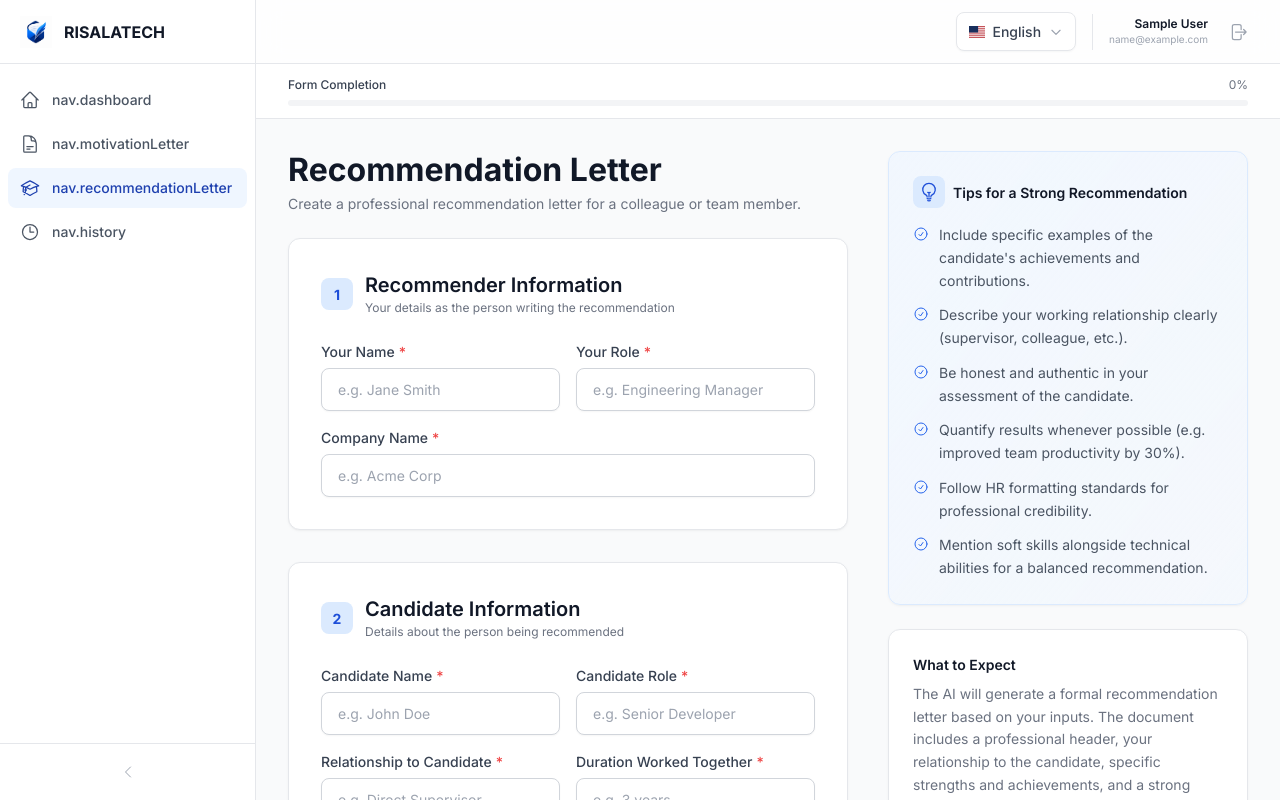
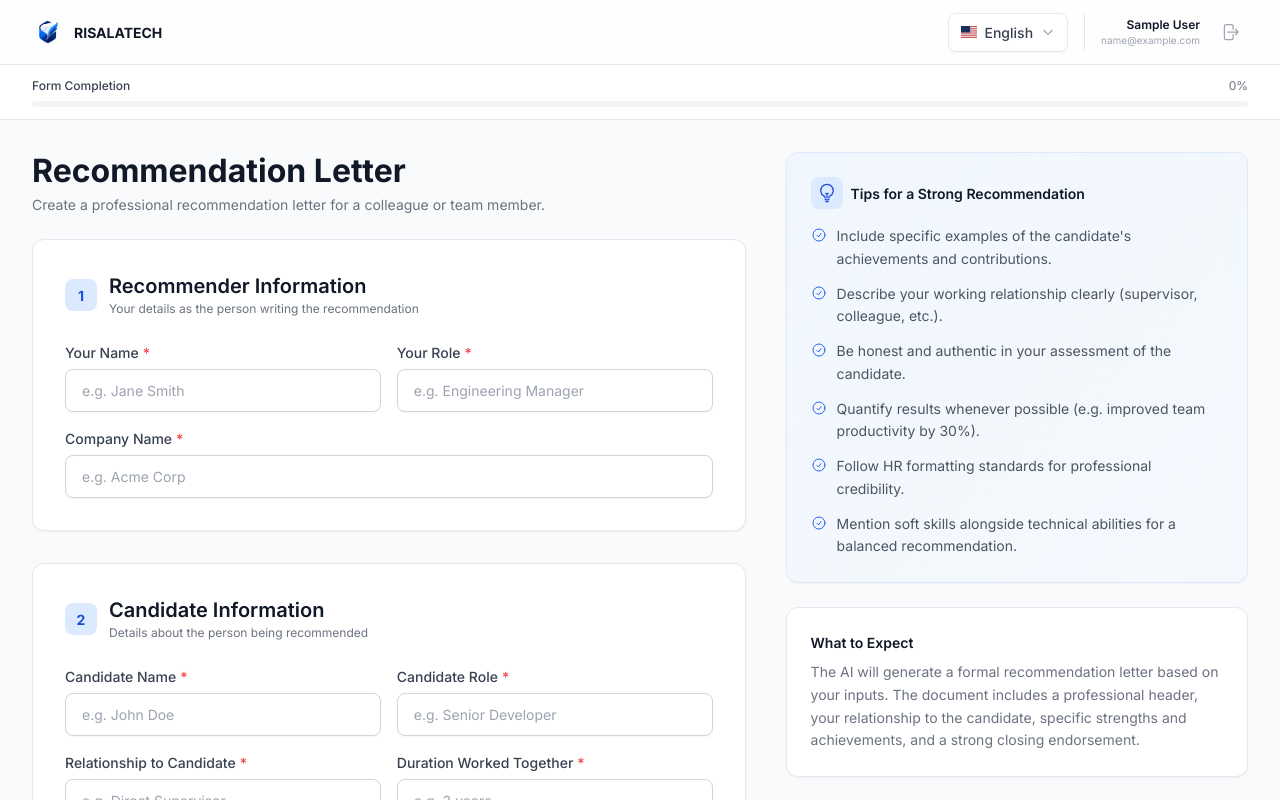
Before and after one commit to Nourhenebenothmen22/career-docs-ai, a React (Vite) app in the folder frontend/: page /recommendation-letter in a window 1280 px wide. Shown: the top 800 px of the page. Built offline with nearby package versions, Linux system fonts and the light colour scheme; sample sign-in values are in the browser's storage.

Commit message:
fix: keep landing page at / for all users; fix login redirect to /motivation-letter

```diff
--- a/frontend/src/App.jsx
+++ b/frontend/src/App.jsx
@@ -1,19 +1,17 @@
 import { lazy, Suspense, useEffect } from 'react';
-import { BrowserRouter, Routes, Route, Navigate } from 'react-router-dom';
+import { BrowserRouter, Routes, Route, Navigate, Outlet } from 'react-router-dom';
 import { useTranslation } from 'react-i18next';
 import './i18n';
 import ErrorBoundary from './components/ErrorBoundary';
 import ToastContainer from './components/ui/Toast';
 import useAppStore from './store/useAppStore';
+import Header from './components/layout/Header';
 
 const Landing = lazy(() => import('./pages/Landing'));
 const Login = lazy(() => import('./pages/Login'));
 const Register = lazy(() => import('./pages/Register'));
-const Dashboard = lazy(() => import('./pages/Dashboard'));
-const History = lazy(() => import('./pages/History'));
 const MotivationLetter = lazy(() => import('./pages/MotivationLetter'));
 const RecommendationLetter = lazy(() => import('./pages/RecommendationLetter'));
-const Layout = lazy(() => import('./components/layout/Layout'));
 
 function PageLoader() {
   return (
@@ -33,6 +31,21 @@ function ProtectedRoute({ children }) {
   return token ? children : <Navigate to="/login" replace />;
 }
 
+function AuthLayoutWrapper() {
+  return (
+    <div className="min-h-screen bg-gray-50">
+      <Header />
+      <main className="flex-1">
+        <Outlet />
+      </main>
+    </div>
+  );
+}
+
+function RootRedirector() {
+  return <Landing />;
+}
+
 function AppContent() {
   const { i18n } = useTranslation();
 
@@ -46,15 +59,12 @@ function AppContent() {
     <ErrorBoundary>
       <BrowserRouter>
         <Routes>
-          {/* Public Routes */}
-          <Route path="/" element={<Suspense fallback={<PageLoader />}><Landing /></Suspense>} />
           <Route path="/login" element={<Suspense fallback={<PageLoader />}><Login /></Suspense>} />
           <Route path="/register" element={<Suspense fallback={<PageLoader />}><Register /></Suspense>} />
 
-          {/* Protected Shell Layout Routes */}
-          <Route element={<ProtectedRoute><Suspense fallback={<PageLoader />}><Layout /></Suspense></ProtectedRoute>}>
-            <Route path="/dashboard" element={<Dashboard />} />
-            <Route path="/history" element={<History />} />
+          <Route path="/" element={<RootRedirector />} />
+
+          <Route element={<ProtectedRoute><Suspense fallback={<PageLoader />}><AuthLayoutWrapper /></Suspense></ProtectedRoute>}>
             <Route path="/motivation-letter" element={<MotivationLetter />} />
             <Route path="/recommendation-letter" element={<RecommendationLetter />} />
           </Route>
--- a/frontend/src/pages/Login.jsx
+++ b/frontend/src/pages/Login.jsx
@@ -32,7 +32,7 @@ export default function Login() {
       const res = await authApi.login(email, password);
       setAuth(res.data.user, res.data.accessToken);
       addToast('Welcome back!', 'success');
-      navigate('/dashboard');
+      navigate('/motivation-letter');
     } catch (err) {
       setError(err.message || 'Login failed');
       addToast(err.message || 'Login failed', 'error');
--- a/frontend/src/pages/Register.jsx
+++ b/frontend/src/pages/Register.jsx
@@ -33,7 +33,7 @@ export default function Register() {
       const res = await authApi.register(name, email, password);
       setAuth(res.data.user, res.data.accessToken);
       addToast('Account created successfully!', 'success');
-      navigate('/dashboard');
+      navigate('/motivation-letter');
     } catch (err) {
       setError(err.message || 'Registration failed');
       addToast(err.message || 'Registration failed', 'error');
```
